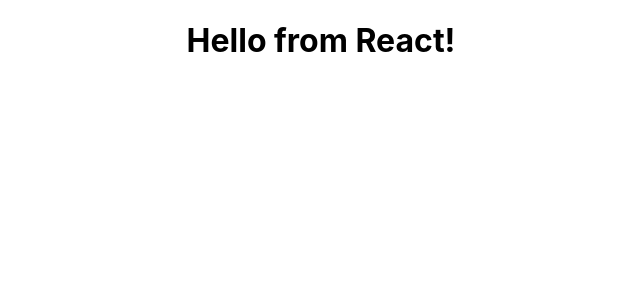
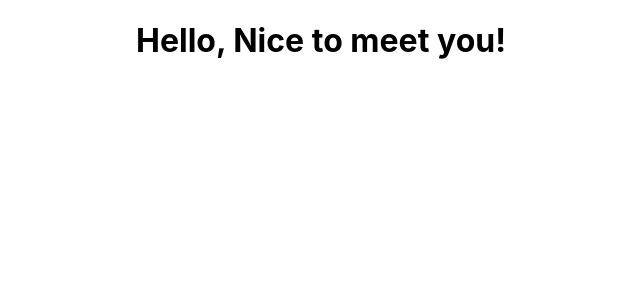
Before and after one commit to Camelia03/react-functional-components, a React (Create React App) app in the folder my-app/: page / in a window 1280 px wide. Shown: the top 300 px of the page, without its empty margins (319-959 px from the left). Built offline with nearby package versions, Linux system fonts and the light colour scheme.

Commit message:
Adding flexibility with props

```diff
--- a/my-app/src/App.js
+++ b/my-app/src/App.js
@@ -1,11 +1,11 @@
 import logo from './logo.svg';
 import './App.css';
-import FunctionalGreeting from './components/FunctionalGreeting';
+import FunctionalGreetingWithProps from './components/FunctionalGreetingWithProps';
 
 function App() {
   return (
     <div className="App">
-      <FunctionalGreeting />
+      <FunctionalGreetingWithProps greeting="Nice to meet you!" name="Mike" age="32"  />
     </div>
   );
 }
--- /dev/null
+++ b/my-app/src/components/FunctionalGreetingWithProps.js
@@ -0,0 +1,8 @@
+import React from "react";
+
+const FunctionalGreetingWithProps = (props) => {
+console.log(props);
+return <h1>Hello, {props.greeting}</h1>;
+}
+
+export default FunctionalGreetingWithProps;
```
